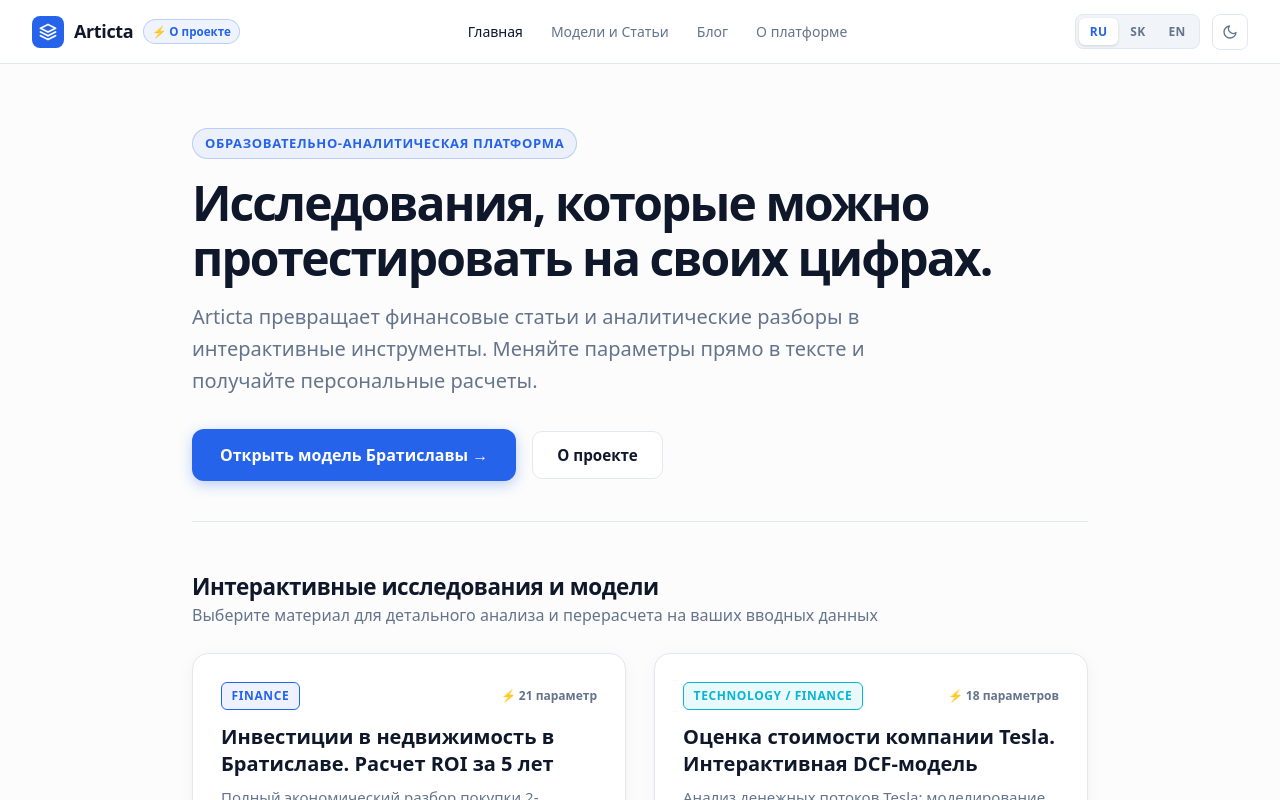
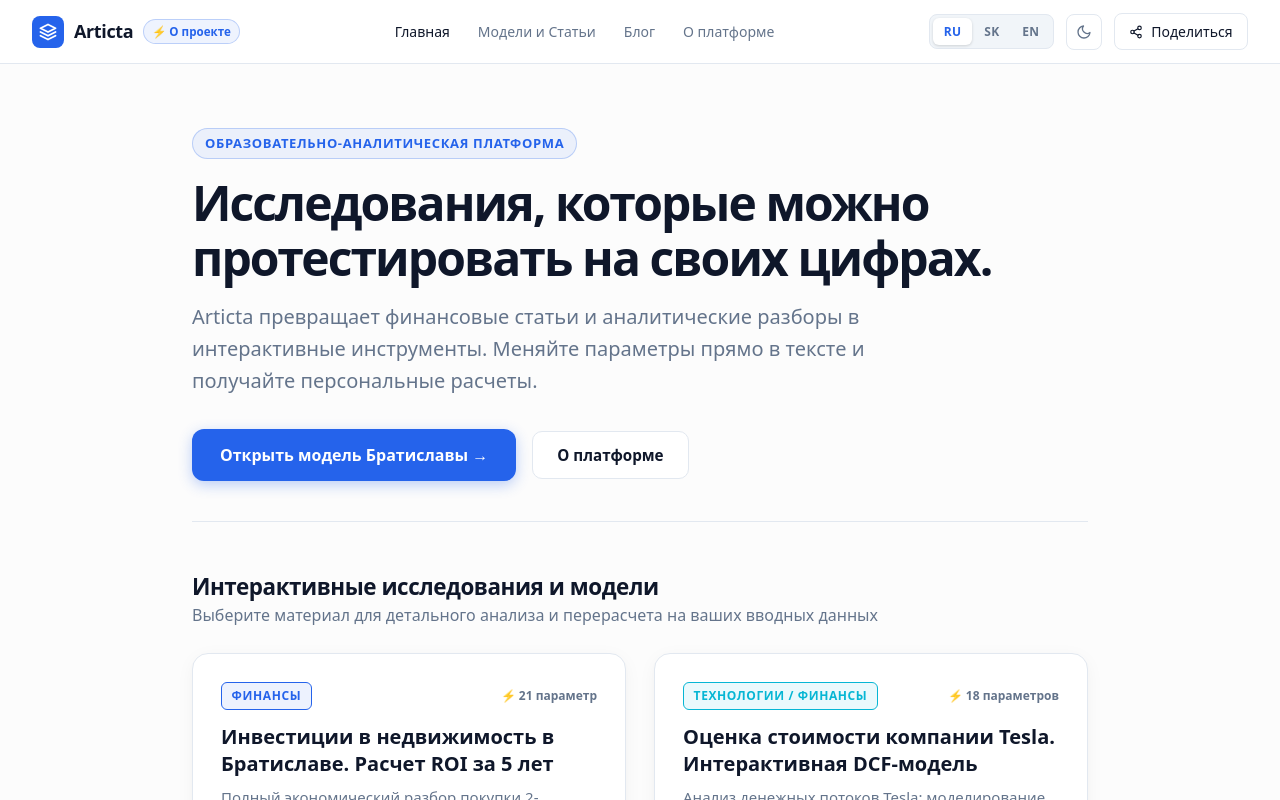
Before and after one commit to OLLEZHIK/Articta, a Next.js app: page / in a window 1280 px wide. Shown: the top 800 px of the page. Built offline with nearby package versions, Linux system fonts and the light colour scheme.

Commit message:
Fix mixed language issues on Home page and Header nav

```diff
--- a/app/page.tsx
+++ b/app/page.tsx
@@ -3,7 +3,6 @@
 import { Header } from "@/components/layout/Header";
 import Link from "next/link";
 import { useLanguage } from "@/components/LanguageProvider";
-import { Language } from "@/types/language";
 
 const HOME_CONTENT = {
   ru: {
@@ -12,15 +11,16 @@ const HOME_CONTENT = {
     heroLead:
       "Articta превращает финансовые статьи и аналитические разборы в интерактивные инструменты. Меняйте параметры прямо в тексте и получайте персональные расчеты.",
     ctaPrimary: "Открыть модель Братиславы →",
-    ctaSecondary: "О проекте",
+    ctaSecondary: "О платформе",
 
     featuredTitle: "Интерактивные исследования и модели",
     featuredSub: "Выберите материал для детального анализа и перерасчета на ваших вводных данных",
+    cardCta: "Интерактивный перерасчет →",
 
     articles: [
       {
         slug: "bratislava",
-        category: "Finance",
+        category: "Финансы",
         categoryColor: "#2563eb",
         title: "Инвестиции в недвижимость в Братиславе. Расчет ROI за 5 лет",
         desc: "Полный экономический разбор покупки 2-комнатной квартиры: ипотека, налоговый вычет, ремонт в стиле Pinterest, доход от аренды и итоговая чистая прибыль.",
@@ -30,7 +30,7 @@ const HOME_CONTENT = {
       },
       {
         slug: "tesla",
-        category: "Technology / Finance",
+        category: "Технологии / Финансы",
         categoryColor: "#06b6d4",
         title: "Оценка стоимости компании Tesla. Интерактивная DCF-модель",
         desc: "Анализ денежных потоков Tesla: моделирование выручки, маржинальности FSD, Robotaxi и ставки дисконтирования с онлайн-перерасчетом целевой цены акций.",
@@ -66,15 +66,16 @@ const HOME_CONTENT = {
     heroLead:
       "Articta mení finančné články a analytické rozbory na interaktívne nástroje. Zmeňte parametre priamo v texte a získajte vlastné výpočty.",
     ctaPrimary: "Otvoriť model Bratislava →",
-    ctaSecondary: "O projekte",
+    ctaSecondary: "O platforme",
 
     featuredTitle: "Interaktívne štúdie a modely",
     featuredSub: "Vyberte si materiál pre detailnú analýzu a prepočet",
+    cardCta: "Interaktívny prepočet →",
 
     articles: [
       {
         slug: "bratislava",
-        category: "Finance",
+        category: "Financie",
         categoryColor: "#2563eb",
         title: "Investície do nehnuteľností v Bratislave. Výpočet ROI za 5 rokov",
         desc: "Kompletný ekonomický rozbor kúpy 2-izbového bytu: hypotéka, daňový bonus, rekonštrukcia, príjem z prenájmu a čistý zisk.",
@@ -84,7 +85,7 @@ const HOME_CONTENT = {
       },
       {
         slug: "tesla",
-        category: "Technology / Finance",
+        category: "Technológie / Financie",
         categoryColor: "#06b6d4",
         title: "Valuácia spoločnosti Tesla. Interaktívny DCF model",
         desc: "Analýza cash flow spoločnosti Tesla: modelovanie tržieb, FSD, Robotaxi a diskontnej sadzby s prepočtom cieľovej ceny akcií.",
@@ -120,10 +121,11 @@ const HOME_CONTENT = {
     heroLead:
       "Articta transforms financial reports and analytical essays into interactive executable tools. Tweak parameters directly in text and see live recalculations.",
     ctaPrimary: "Open Bratislava Model →",
-    ctaSecondary: "About Articta",
+    ctaSecondary: "About Platform",
 
     featuredTitle: "Featured Interactive Models",
     featuredSub: "Select a research paper to tweak assumptions and analyze live scenarios",
+    cardCta: "Interactive Model →",
 
     articles: [
       {
@@ -138,7 +140,7 @@ const HOME_CONTENT = {
       },
       {
         slug: "tesla",
-        category: "Technology / Finance",
+        category: "Technology & Finance",
         categoryColor: "#06b6d4",
         title: "Tesla Valuation Model. Interactive DCF Breakdown",
         desc: "Cash flow modeling for Tesla: revenue growth, FSD margins, Robotaxi optionality, and discount rate live stock price targets.",
@@ -228,7 +230,7 @@ export default function HomePage() {
               <div className="blog-card-footer">
                 <span>⏱️ {art.readTime}</span>
                 <span>•</span>
-                <span>Интерактивный перерасчет →</span>
+                <span>{content.cardCta}</span>
               </div>
             </Link>
           ))}
--- a/components/layout/Header.tsx
+++ b/components/layout/Header.tsx
@@ -7,12 +7,14 @@ import { useTheme } from "@/components/ThemeProvider";
 import { LanguageSwitcher } from "./LanguageSwitcher";
 import { useLanguage } from "@/components/LanguageProvider";
 import { Language, LANGUAGES } from "@/types/language";
+import { getTranslation } from "@/lib/i18n";
 
 export function Header() {
   const { theme, toggleTheme } = useTheme();
   const { language, setLanguage } = useLanguage();
   const pathname = usePathname();
   const [isMobileMenuOpen, setIsMobileMenuOpen] = useState(false);
+  const t = getTranslation(language);
 
   // Close mobile drawer on route change or Escape key
   useEffect(() => {
@@ -36,10 +38,50 @@ export function Header() {
   }, [isMobileMenuOpen]);
 
   const navLabels = {
-    ru: { home: "Главная", articles: "Модели и Статьи", blog: "Блог", about: "О платформе", logoBadge: "О проекте" },
-    sk: { home: "Domov", articles: "Modely a Články", blog: "Blog", about: "O platforme", logoBadge: "O projekte" },
-    en: { home: "Home", articles: "Models & Articles", blog: "Blog", about: "About Platform", logoBadge: "About" },
-  }[language] || { home: "Главная", articles: "Модели и Статьи", blog: "Блог", about: "О платформе", logoBadge: "О проекте" };
+    ru: {
+      home: "Главная",
+      articles: "Модели и Статьи",
+      blog: "Блог",
+      about: "О платформе",
+      logoBadge: "О проекте",
+      langTitle: "Язык контента",
+      themeTitle: "Тема оформления",
+      darkTheme: "🌙 Тёмная тема",
+      lightTheme: "☀️ Светлая тема",
+    },
+    sk: {
+      home: "Domov",
+      articles: "Modely a Články",
+      blog: "Blog",
+      about: "O platforme",
+      logoBadge: "O projekte",
+      langTitle: "Jazyk obsahu",
+      themeTitle: "Téma zobrazenia",
+      darkTheme: "🌙 Tmavý režim",
+      lightTheme: "☀️ Svetlý režim",
+    },
+    en: {
+      home: "Home",
+      articles: "Models & Articles",
+      blog: "Blog",
+      about: "About Platform",
+      logoBadge: "About",
+      langTitle: "Language",
+      themeTitle: "Theme",
+      darkTheme: "🌙 Dark Mode",
+      lightTheme: "☀️ Light Mode",
+    },
+  }[language] || {
+    home: "Главная",
+    articles: "Модели и Статьи",
+    blog: "Блог",
+    about: "О платформе",
+    logoBadge: "О проекте",
+    langTitle: "Язык контента",
+    themeTitle: "Тема оформления",
+    darkTheme: "🌙 Тёмная тема",
+    lightTheme: "☀️ Светлая тема",
+  };
 
   return (
     <>
@@ -117,6 +159,25 @@ export function Header() {
                   <line x1="18.36" y1="5.64" x2="19.78" y2="4.22"></line>
                 </svg>
               )}
+            </button>
+
+            {/* Share */}
+            <button
+              onClick={() => {
+                navigator.clipboard.writeText(window.location.href);
+                alert(t.copied || "Copied!");
+              }}
+              className="header-share-btn"
+              title={t.share}
+            >
+              <svg width="14" height="14" viewBox="0 0 24 24" fill="none" stroke="currentColor" strokeWidth="2" strokeLinecap="round" strokeLinejoin="round">
+                <circle cx="18" cy="5" r="3"></circle>
+                <circle cx="6" cy="12" r="3"></circle>
+                <circle cx="18" cy="19" r="3"></circle>
+                <line x1="8.59" y1="13.51" x2="15.42" y2="17.49"></line>
+                <line x1="15.41" y1="6.51" x2="8.59" y2="10.49"></line>
+              </svg>
+              <span>{t.share || "Share"}</span>
             </button>
 
             {/* Mobile Hamburger Button */}
@@ -219,7 +280,7 @@ export function Header() {
 
             {/* Language & Preferences in Drawer */}
             <div className="drawer-footer">
-              <div className="drawer-section-title">Язык / Language</div>
+              <div className="drawer-section-title">{navLabels.langTitle}</div>
               <div className="drawer-lang-tabs">
                 {LANGUAGES.map((lang) => (
                   <button
@@ -232,12 +293,12 @@ export function Header() {
                 ))}
               </div>
 
-              <div className="drawer-section-title" style={{ marginTop: "1rem" }}>Тема / Theme</div>
+              <div className="drawer-section-title" style={{ marginTop: "1rem" }}>{navLabels.themeTitle}</div>
               <button
                 onClick={toggleTheme}
                 className="drawer-theme-toggle"
               >
-                {theme === "light" ? "🌙 Dark Mode" : "☀️ Light Mode"}
+                {theme === "light" ? navLabels.darkTheme : navLabels.lightTheme}
               </button>
             </div>
           </aside>
```
